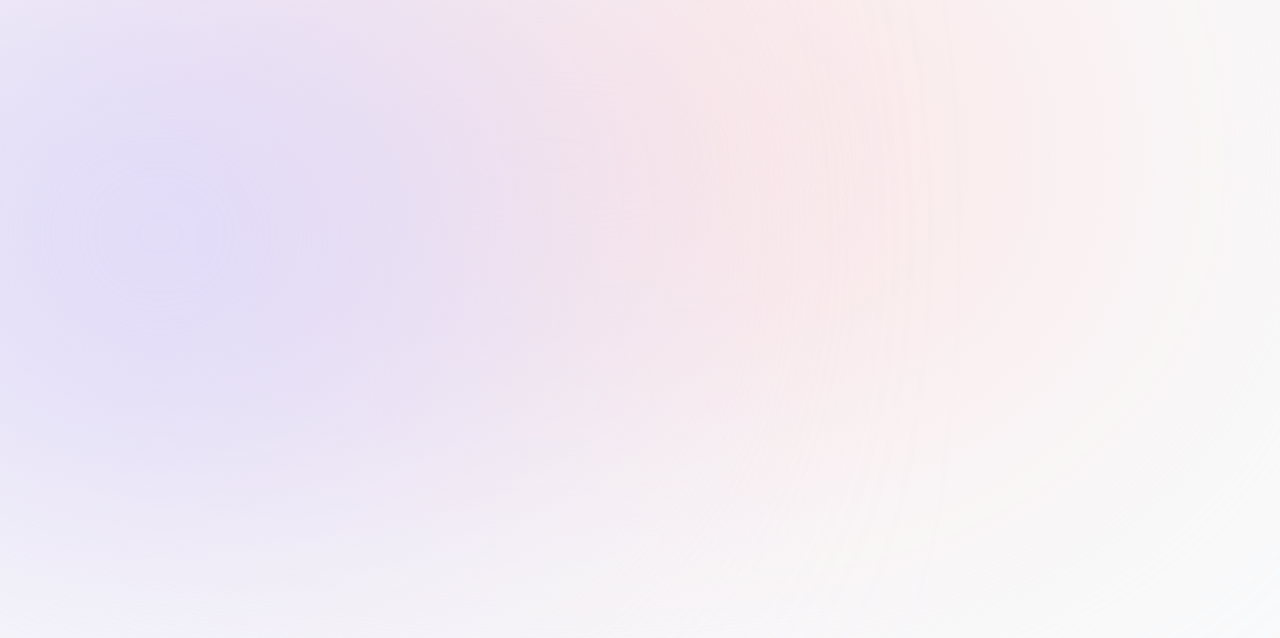
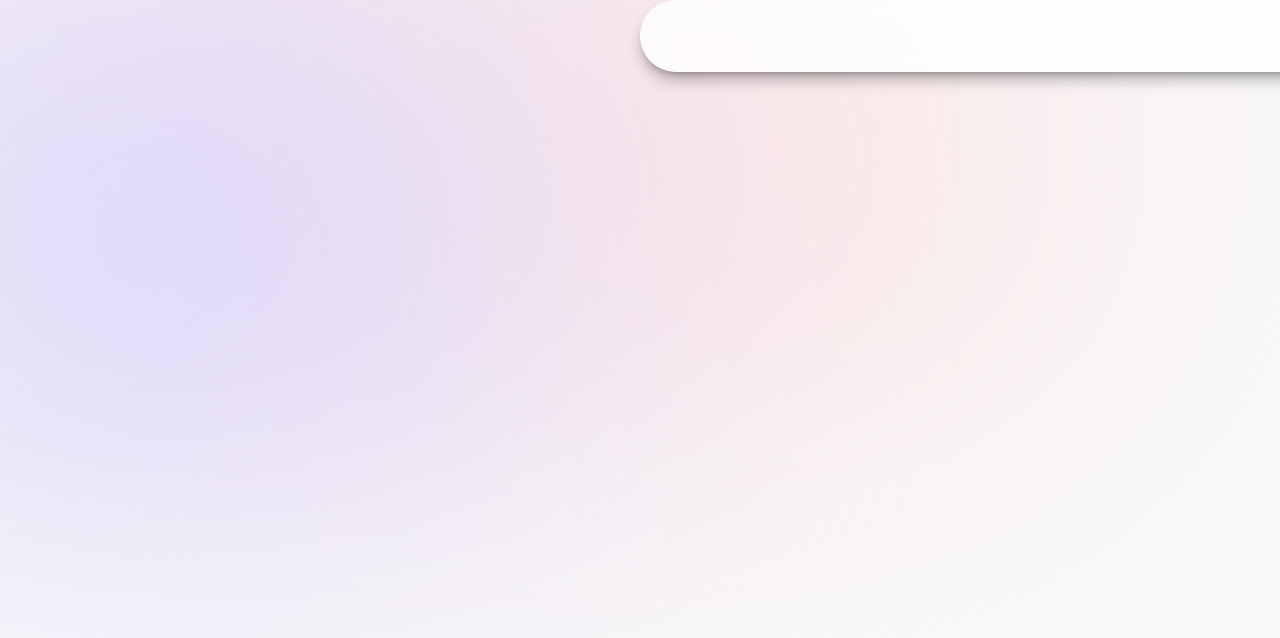
Before and after one commit to Axido545/portfolio, a Next.js app: page / in a window 1280 px wide. Shown: the top 638 px of the page. Built offline with nearby package versions, Linux system fonts and the light colour scheme.

Commit message:
add header base

```diff
--- a/app/layout.tsx
+++ b/app/layout.tsx
@@ -1,5 +1,7 @@
 import './globals.css'
 import { Inter } from 'next/font/google'
+import Header from "@/components/header"
+
 
 const inter = Inter({ subsets: ['latin'] })
 
@@ -15,7 +17,7 @@ export default function RootLayout({
 }) {
   return (
     <html lang="fr">
-      <body className={`${inter.className} bg-gray-50 text-gray-950`}>
+      <body className={`${inter.className} bg-gray-50 text-gray-950 relative h-[5000px]`}>
         {children}
         <div className='bg-[#fbe2e3] relative top-[-6rem] z-10 right-
         [11rem] h-[31.25rem] w-[31.25rem] rounded-full blur-[10rem]
@@ -26,6 +28,7 @@ export default function RootLayout({
         sm:w-[50rem] md:left[-33rem] lg:left-[-28rem]
         xl:left-[-15rem] 2xl: left-[-5rem]'
         ></div>
+        <Header/>
 
         </body>
     </html>
```
